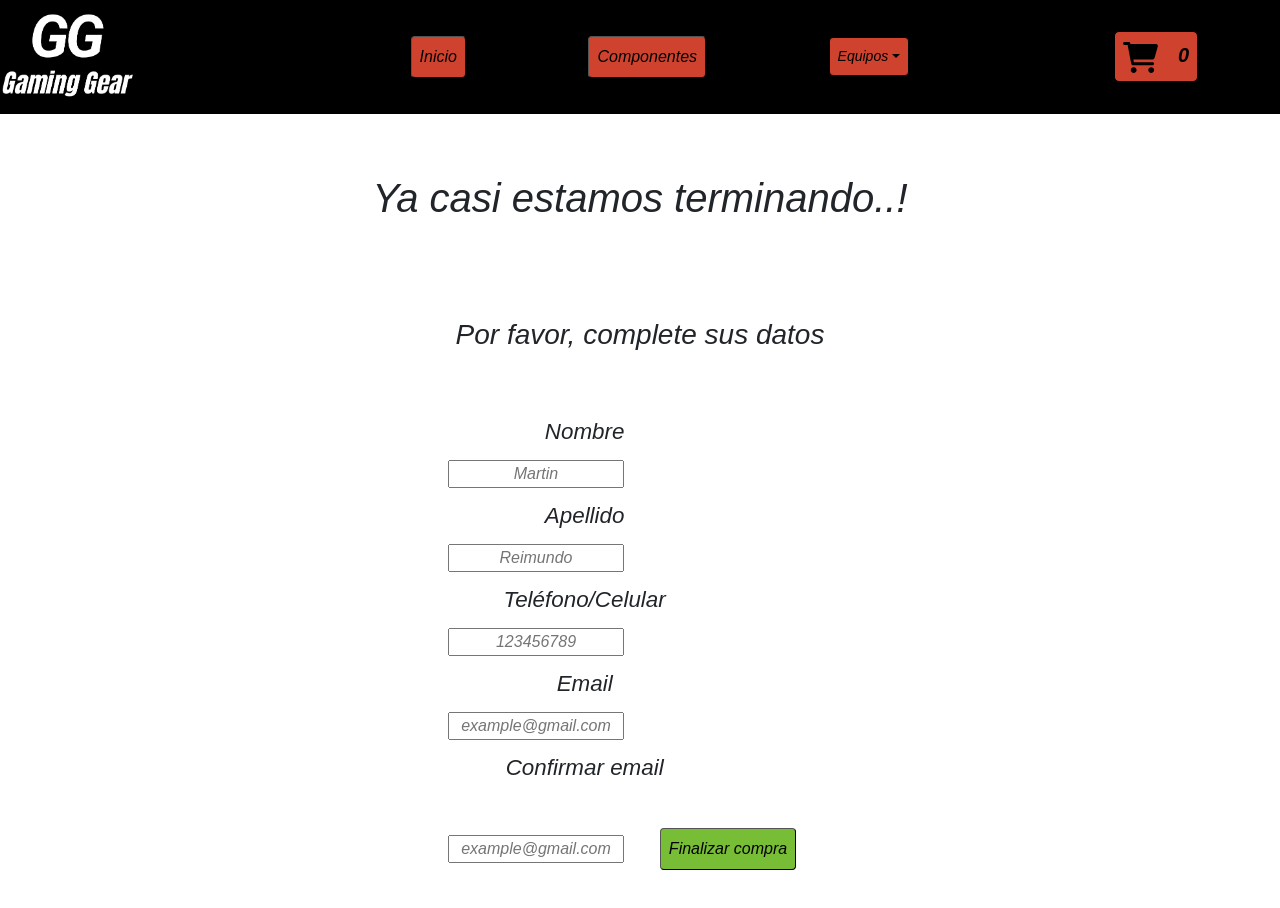
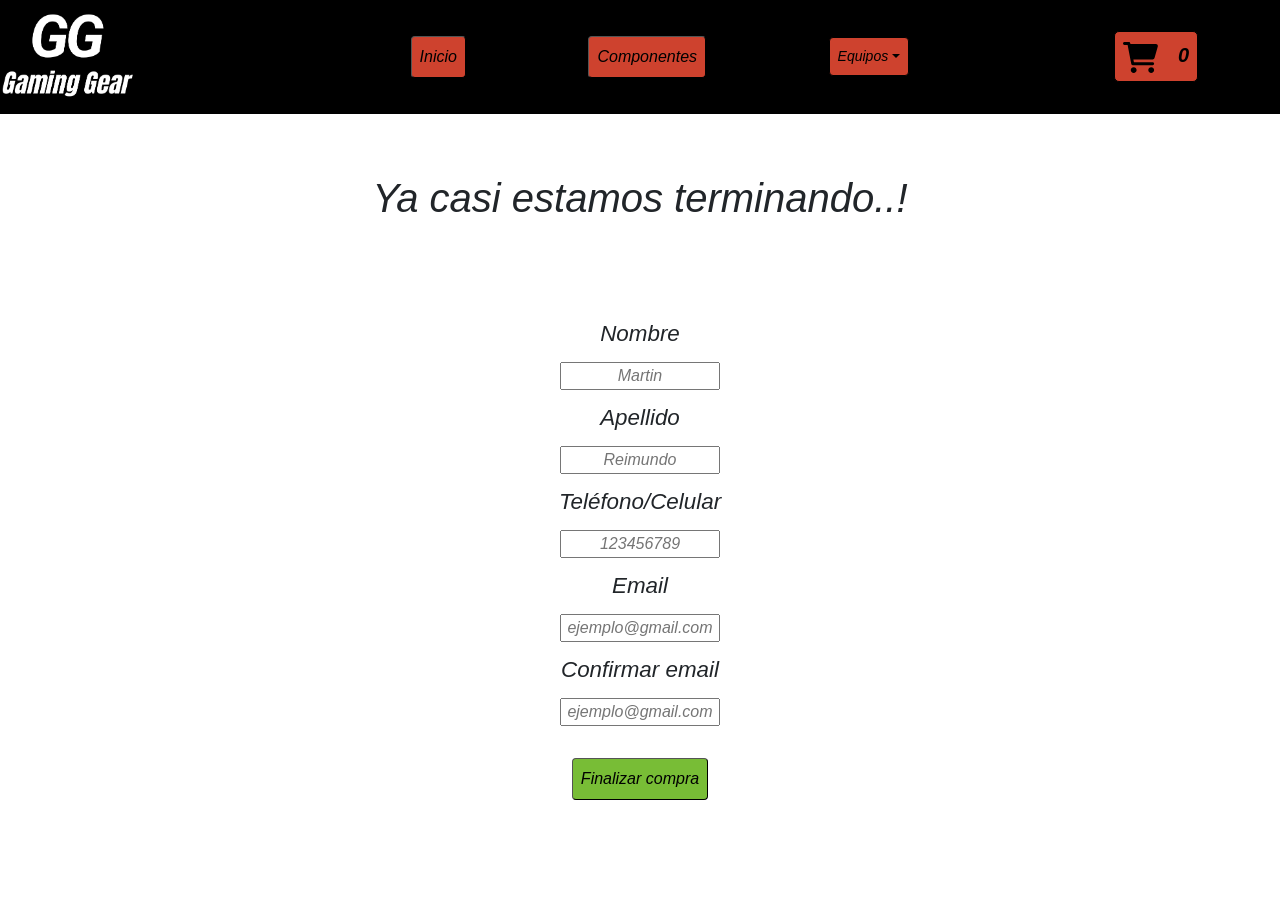
Before and after one commit to mreimundo/PreEntrega1-Reimundo, a React (Create React App) app: page /checkout in a window 1280 px wide. Shown: the top 908 px of the page. After the commit the page ends 848 px from the top, so only its background shows below. Built offline with nearby package versions, Linux system fonts and the light colour scheme; the HTML template or start-up script is replaced by a standard one; a web font is replaced by a local one.

Commit message:
Se agrega control de formulario

```diff
--- a/package.json
+++ b/package.json
@@ -17,7 +17,8 @@
     "react-scripts": "5.0.1",
     "sweetalert2": "^11.4.37",
     "sweetalert2-react-content": "^5.0.3",
-    "web-vitals": "^2.1.4"
+    "web-vitals": "^2.1.4",
+    "yup": "^0.32.11"
   },
   "scripts": {
     "start": "react-scripts start",
--- a/src/components/CartForm/CartForm.css
+++ b/src/components/CartForm/CartForm.css
@@ -7,23 +7,23 @@
 
 #cartForm {
     display: flex;
-    width: 30%;
+    width: 25%;
     padding: 1em 0;
     flex-wrap: wrap;
-    justify-content: flex-start;
+    justify-content: space-between;
     align-items: center;
     margin: 0 auto;
 }
 
 .formLabel {
-    width: 12.2em;
+    width: 10em;
     font-size: 1.4em;
     text-align: center;
     padding: 0.5em 0;
 }
 
 .formField {
-    width: 11em;
+    width: 10em;
     text-align: center;
 }
 
@@ -36,9 +36,10 @@
     background-color: rgb(72, 139, 8);
 }
 
-.displayError {
+.errorMessage {
     font-family: 'Open Sans', sans-serif;
-    font-size: 12px;
-    padding-left: 0.7em;
+    width: 15em;
+    font-size: 14px;
+    margin: 0em 0.7em;
     color: rgb(231, 45, 45);
 }
--- a/src/components/CartForm/CartForm.js
+++ b/src/components/CartForm/CartForm.js
@@ -1,60 +1,28 @@
 import "./CartForm.css"
-import { Formik, Field, Form } from 'formik';
-
-const validateField = (value, message) => {
-    let error
-    if(!value){
-        error = message
-    }
-    return error
-}
-
-const validateFirstName = (value) => {
-    return validateField(value, 'Coloque un nombre')
-}
-
-const validateLastName = (value) => {
-    return validateField(value, 'Coloque un apellido')
-}
-
-const validatePhone = (value) => {
-    return validateField(value, 'Coloque un número');
-}
-
-const validateEmail = (value) =>  {
-    if (!value) {
-        return 'Coloque un mail';
-    } else if (!/^[A-Z0-9._%+-]+@[A-Z0-9.-]+\.[A-Z]{2,4}$/i.test(value)) {
-        return 'La dirección es inválida';
-    }
-}
-
-// const checkEmailMatch = (confirmEmail, email) => {
-//     if (confirmEmail !== email){
-//         return 'Los correos no coinciden'
-//     }
-// }
-
-// const handleOnChangeConfirmEmail = (value, firstEmail) =>  {
-//     console.log(value)
-//     console.log()
-//     let error = (validateEmail(value))
-//     return (!error) ? checkEmailMatch(value, firstEmail) : error
-// }
+import { Formik, Form } from 'formik';
+import * as Yup from 'yup'
+import FormikView from "../FormikControl/FormikView";
 
 const CartForm = ({order}) => {
 
-    return (
-    <div>
-        <h3 id="formTitle">Por favor, complete sus datos</h3>
-        <Formik
-        initialValues={{
+    const initialValues = {
         firstName: '',
         lastName: '',
         phone: '',
         email: '',
-        }}
-        onSubmit={(values) => {
+        confirmEmail: ''
+    }
+
+    const validationSchema = Yup.object({
+        firstName: Yup.string().required('(Obligatorio)'),
+        lastName: Yup.string().required('(Obligatorio)'),
+        phone: Yup.string().required('(Obligatorio)'),
+        email: Yup.string().email('Formato de email inválido').required('(Obligatorio)'),
+        confirmEmail: Yup.string().email('Formato de email inválido').oneOf([Yup.ref('email'), ''], 'Los correos deben coincidir').required('(Obligatorio)')
+    })
+
+
+    const onSubmit = (values) => {
         const buyer = {
             firstName: values?.firstName,
             lastName: values?.lastName,
@@ -62,30 +30,53 @@ const CartForm = ({order}) => {
             email: values?.email
         }
         order(buyer)
-        }}>
-            {({ errors, touched }) => (
-                <Form id="cartForm">
-                    <label className="formLabel" htmlFor="firstName">Nombre</label>
-                    <Field className="formField" id="firstName" name="firstName" placeholder="Martin" validate={validateFirstName}/>
-                    {errors.firstName && touched.firstName && <div className="displayError">{errors.firstName}</div>}
-                    <label className="formLabel" htmlFor="lastName">Apellido</label>
-                    <Field className="formField" id="lastName" name="lastName" placeholder="Reimundo" validate={validateLastName}/>
-                    {errors.lastName && touched.lastName && <div className="displayError">{errors.lastName}</div>}
-                    <label className="formLabel" htmlFor="phone">Teléfono/Celular</label>
-                    <Field className="formField" id="phone" name="phone" placeholder="123456789" validate={validatePhone}/>
-                    {errors.phone && touched.phone && <div className="displayError">{errors.phone}</div>}
-                    <label className="formLabel" htmlFor="email">Email</label>
-                    <Field className="formField" id="email" name="email" placeholder="example@gmail.com" type="email" validate={validateEmail} />
-                    {errors.email && touched.email && <div className="displayError">{errors.email}</div>}
-                    <label className="formLabel" htmlFor="email">Confirmar email</label>
-                    <Field className="formField" id="emailConfirm" name="emailConfirm" placeholder="example@gmail.com" type="email" validate={validateEmail} />
-                    {errors.emailConfirm && touched.emailConfirm && <div className="displayError">{errors.emailConfirm}</div>}
-                    <button id="formButton" type="submit">Finalizar compra</button>
+    }
+
+    return (
+        <Formik initialValues={initialValues} validationSchema={validationSchema} onSubmit={onSubmit}>
+            {formik  => {
+                return <Form id="cartForm">
+                    <FormikView
+                        control='input'
+                        type='text'
+                        label='Nombre'
+                        name='firstName'
+                        placeholder='Martin'
+                    />
+                    <FormikView
+                        control='input'
+                        type='text'
+                        label='Apellido'
+                        name='lastName'
+                        placeholder='Reimundo'
+                    />
+                    <FormikView
+                        control='input'
+                        type='text'
+                        label='Teléfono/Celular'
+                        name='phone'
+                        placeholder='123456789'
+                    />
+                    <FormikView
+                        control='input'
+                        type='email'
+                        label='Email'
+                        name='email'
+                        placeholder='ejemplo@gmail.com'
+                    />
+                    <FormikView
+                        control='input'
+                        type='email'
+                        label='Confirmar email'
+                        name='confirmEmail'
+                        placeholder='ejemplo@gmail.com'
+                    />
+                    <button id="formButton" type="submit" disabled={!formik.isValid}>Finalizar compra</button>
                 </Form>
-            )}
+        }}
+        </Formik>
+    )
 
-        </Formik>
-    </div>)
 }
 
 
--- a/src/components/CartItem/CartItem.js
+++ b/src/components/CartItem/CartItem.js
@@ -8,7 +8,6 @@ const CartItem = ({ id, title, pictureUrl, quantity, price }) => {
     const removeCartItem = (id) =>{
         removeItem(id)
     }
-
 
     return (
         <div className='cartItemCard'>
--- /dev/null
+++ b/src/components/FormikControl/FormikInput.js
@@ -0,0 +1,16 @@
+import React from 'react'
+import { Field, ErrorMessage } from 'formik'
+import FormikTextError from './FormikTextError'
+
+const FormikInput = (props) => {
+  const { type, label, name, placeholder, ...rest } = props
+  return (
+    <div>
+      <label className="formLabel" htmlFor={name}>{label}</label>
+      <Field className="formField" id={name} type={type} name={name} placeholder={placeholder} {...rest} />
+      <ErrorMessage component={FormikTextError} name={name} />
+    </div>
+  )
+}
+
+export default FormikInput
--- /dev/null
+++ b/src/components/FormikControl/FormikTextError.js
@@ -0,0 +1,6 @@
+
+const FormikTextError = (props) => {
+    return <div className='errorMessage'>{props.children}</div>
+}
+
+export default FormikTextError
--- /dev/null
+++ b/src/components/FormikControl/FormikView.js
@@ -0,0 +1,9 @@
+import React from 'react'
+import FormikInput from './FormikInput'
+
+const FormikView = (props) => {
+    const { control, ...rest } = props
+    return (control === 'input' ?  <FormikInput {...rest} /> : null)
+}
+
+export default FormikView
--- a/src/components/ItemDetailContainer/ItemDetailContainer.js
+++ b/src/components/ItemDetailContainer/ItemDetailContainer.js
@@ -3,7 +3,6 @@ import { useParams } from 'react-router-dom'
 import ItemDetail from '../ItemDetail/ItemDetail'
 import './ItemDetailContainer.css'
 import { getItemsById } from '../../services/firebase/firestore'
-//import { useAsync } from '../../hooks/useAsync'
 
 const ItemDetailContainer = () => {
     const { itemId } = useParams()
@@ -21,7 +20,6 @@ const ItemDetailContainer = () => {
         })
 
     }, [itemId])
-    //const { data: {...item}, error, loading } = useAsync(() => getItemsById(itemId), [itemId]) //eslint-disable-line
 
 
     if(loading){
--- a/src/context/CartContext.js
+++ b/src/context/CartContext.js
@@ -18,7 +18,6 @@ export const CartContextProvider = ({ children }) => {
                         ...item,
                         quantity: itemToAdd.quantity
                     }
-
                     return itemUpdated
 
                 } else {
--- a/src/services/firebase/firestore.js
+++ b/src/services/firebase/firestore.js
@@ -1,7 +1,6 @@
 import { doc, getDoc, getDocs, addDoc, collection, query, where, documentId, writeBatch } from 'firebase/firestore'
 import { db } from '.'
-//import { CartContext } from "../../context/CartContext"
-//import { useContext } from 'react'
+
 
 export const getItems = (categoryId) => {
     return new Promise ((res, rej) => {
```
Also changed, not shown: 1 other file (tests, documents, lock files or other folders). Lines whose indentation alone changed are shown as unchanged.
